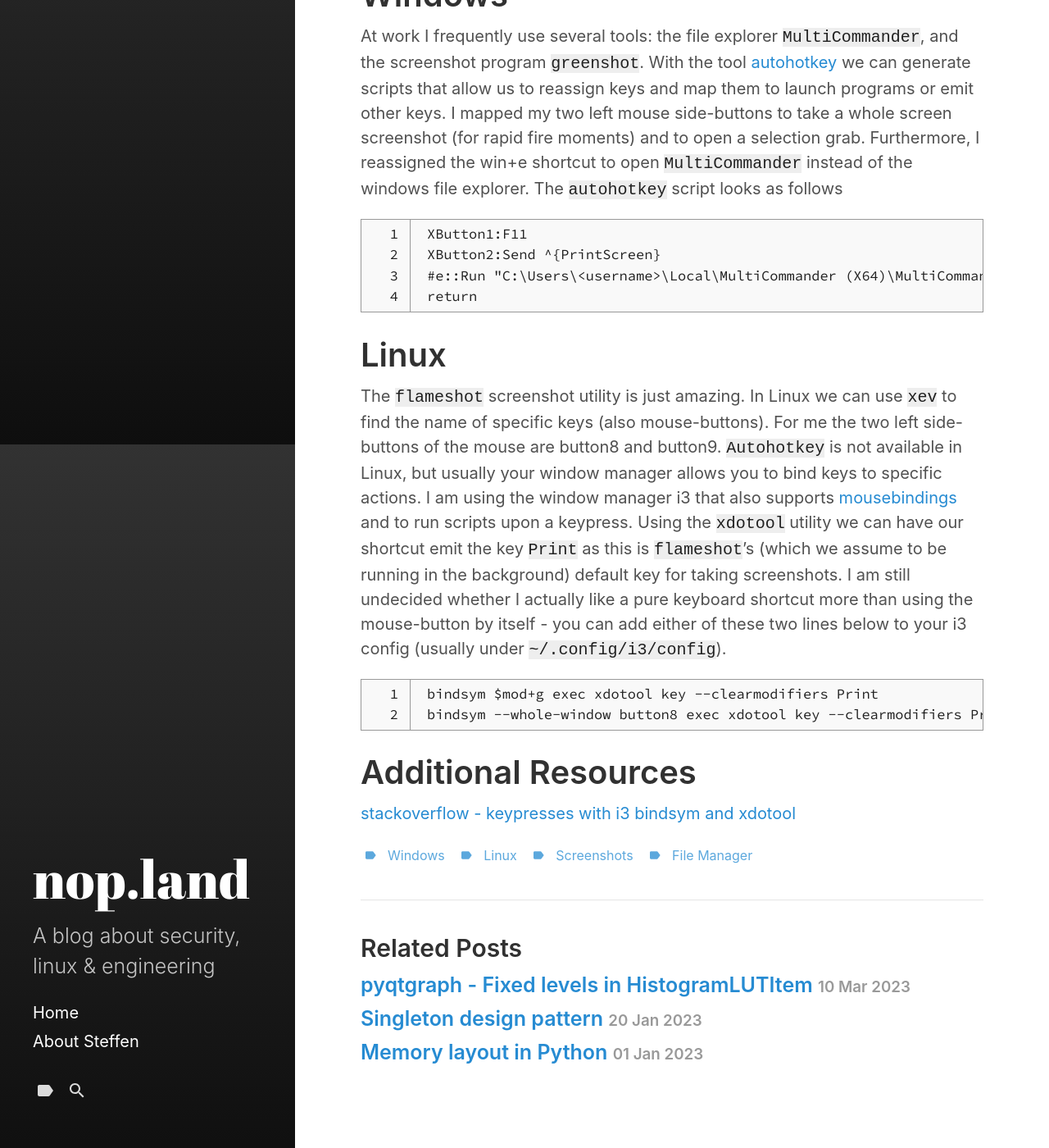
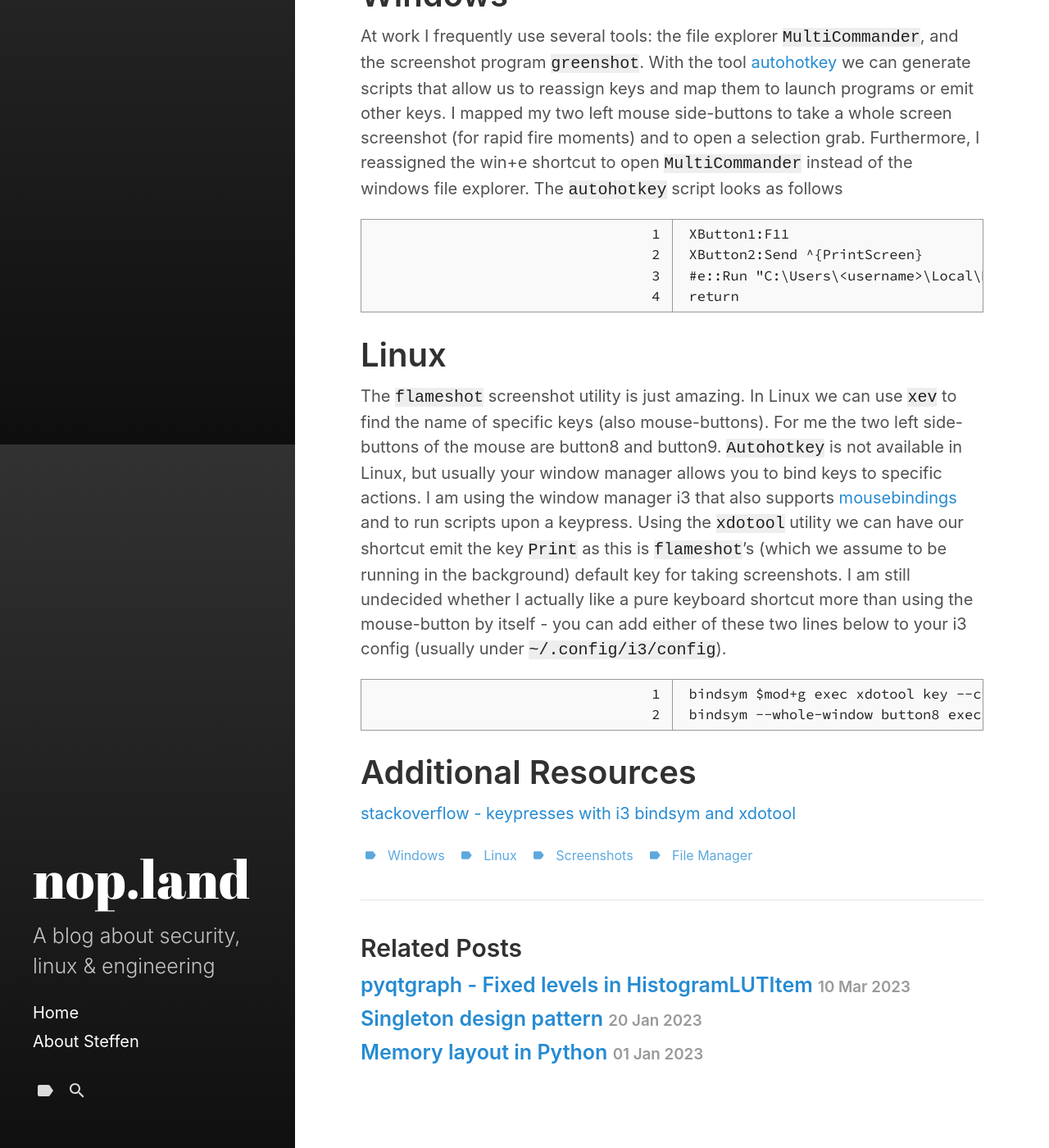
Before and after one commit to bytewvr/blog, a Jekyll site: the page built from _posts/2023-03-12-Rapid screenshots in Windows & Linux.md, in a window 1280 px wide and 1400 px high, scrolled down 358 px. Shown: the whole window at 82% size. Built offline with Jekyll 4.4.1, drawn with Linux system fonts in a browser that asks for light colours.

Commit message:
another css fix

```diff
--- a/_sass/hydeout/_code.scss
+++ b/_sass/hydeout/_code.scss
@@ -13,15 +13,15 @@ code {
 //  padding-left: 0.5em;
 //}
 
-//table.rouge-table {
-//  margin-bottom: 0;
+table.rouge-table {
+  margin-bottom: 0;
+}
+// Table special formats
+//table{
+//  &.center, &.right, &.left {
+//    width: auto;
+//  }
 //}
-// Table special formats
-table{
-  &.center, &.right, &.left {
-    width: auto;
-  }
-}
 
 // Code tables
 @import url('https://fonts.googleapis.com/css2?family=Source+Code+Pro:ital,wght@0,400;0,700;1,400;1,700&display=swap');
@@ -67,7 +67,7 @@ table.rouge-table {
       text-align: right;
     }
     &.rouge-code {
-      width: 99%;
+      width: 50%;
       overflow-x: auto;
       overflow-y: clip;
       }
```
